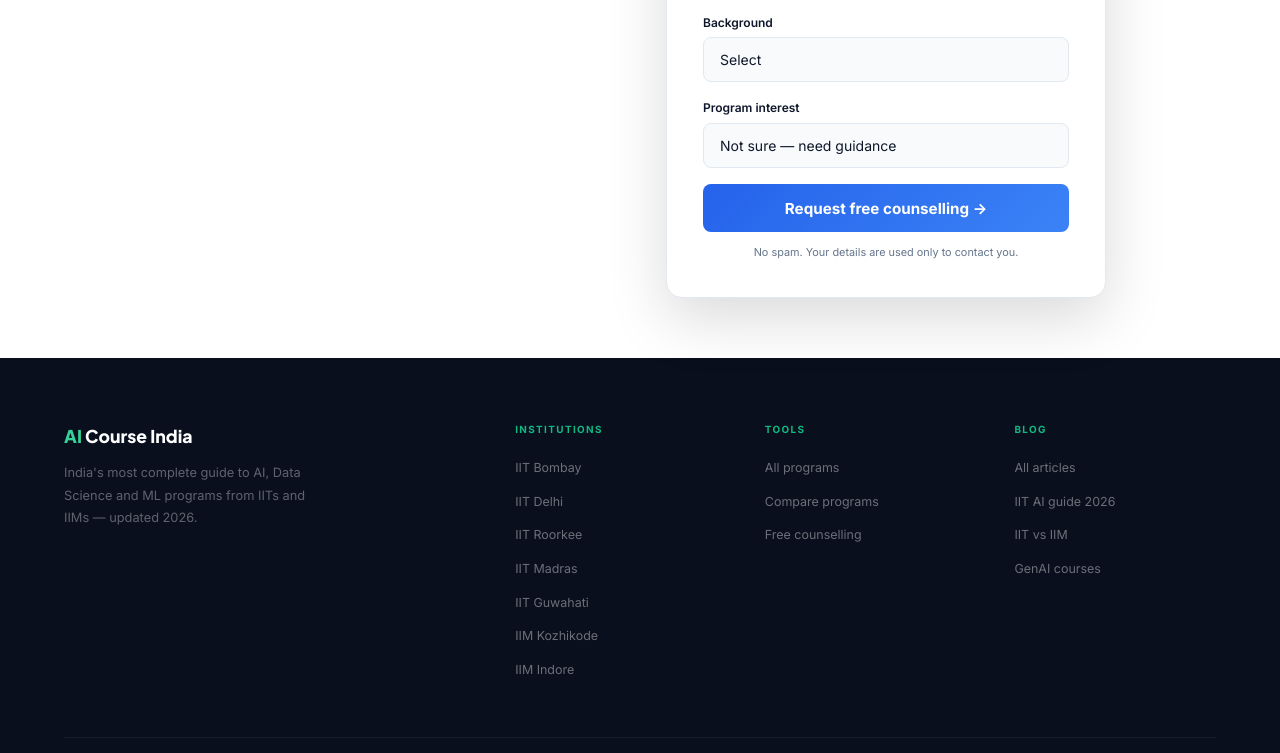
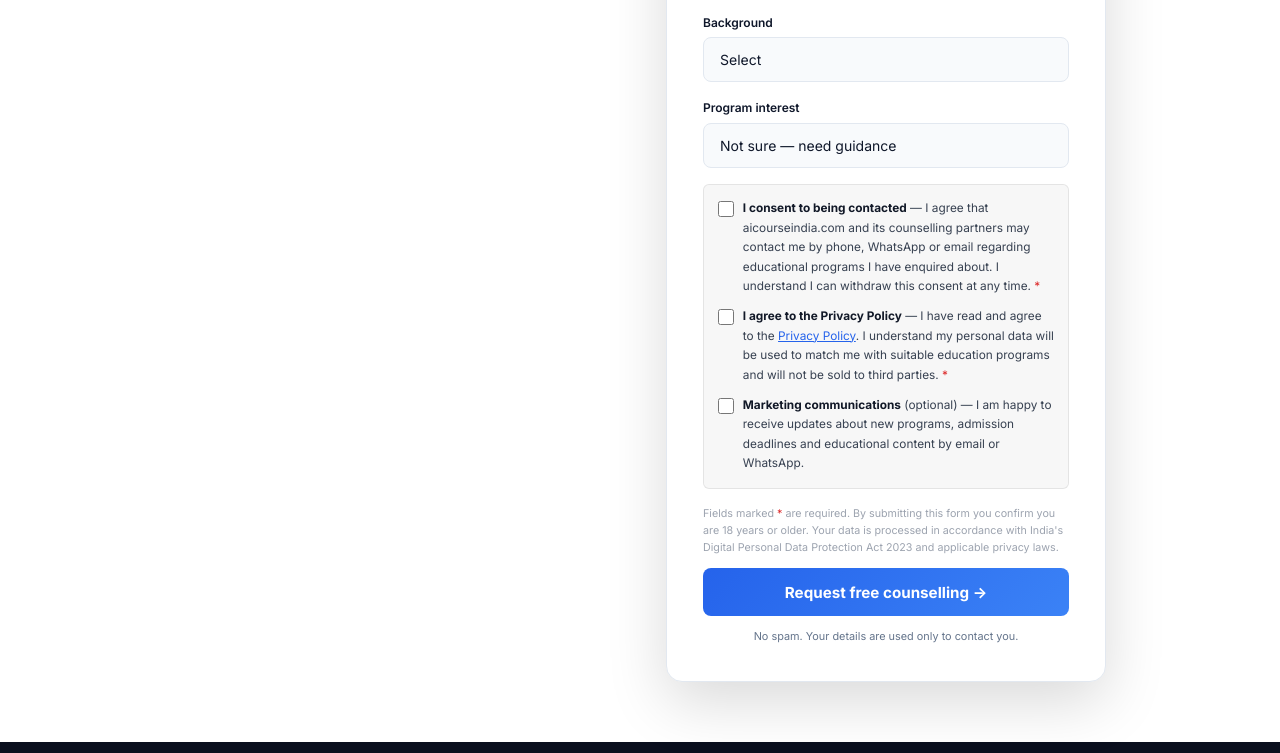
Before and after one commit to durgeshkekare-gif/aicourseindia-com, a website: page apply.html in a window 1280 px wide. Shown: the part 673-1426 px from the top of the page. Drawn offline with Linux system fonts and the light colour scheme.

Commit message:
Add GDPR/DPDP consent checkboxes to all apply forms: 2 required (contact consent + privacy policy) + 1 optional (marketing). Capture consent status (Yes/No) in Google Sheet columns R/S/T. Compliant with India DPDP Act 2023, GDPR and global data privacy standards.

```diff
--- a/api/lead.js
+++ b/api/lead.js
@@ -51,7 +51,10 @@ module.exports = async function handler(req, res) {
       data.utmMedium     || "",                                       // N UTM Medium
       data.utmCampaign   || "",                                       // O UTM Campaign
       "New",                                                          // P Status
-      data.message       || "",                                       // Q Notes
+      data.message       || "",                                       // Q  Notes
+      data.consentContact  === "on" ? "Yes" : "No",                   // R  Consent: Contact
+      data.consentData     === "on" ? "Yes" : "No",                   // S  Consent: Privacy Policy
+      data.consentMarketing === "on" ? "Yes" : "No",                  // T  Consent: Marketing
     ];
 
     await sheets.spreadsheets.values.append({
--- a/apply.html
+++ b/apply.html
@@ -65,6 +65,39 @@
             <option>IIM Indore — AI & Cybersecurity for Organizations</option>
           </select>
         </div>
+
+        <!-- CONSENT CHECKBOXES -->
+        <div style="margin-bottom:1rem;padding:.875rem;background:rgba(0,0,0,.03);border-radius:6px;border:1px solid rgba(0,0,0,.08);">
+
+          <label style="display:flex;align-items:flex-start;gap:.55rem;cursor:pointer;margin-bottom:.65rem;">
+            <input type="checkbox" name="consentContact" id="consentContact" required
+              style="width:16px;height:16px;min-width:16px;margin-top:2px;accent-color:#00C896;cursor:pointer;">
+            <span style="font-size:.74rem;color:#374151;line-height:1.65;">
+              <strong style="color:#111827;">I consent to being contacted</strong> — I agree that aicourseindia.com and its counselling partners may contact me by phone, WhatsApp or email regarding educational programs I have enquired about. I understand I can withdraw this consent at any time. <span style="color:#DC2626;">*</span>
+            </span>
+          </label>
+
+          <label style="display:flex;align-items:flex-start;gap:.55rem;cursor:pointer;margin-bottom:.65rem;">
+            <input type="checkbox" name="consentData" id="consentData" required
+              style="width:16px;height:16px;min-width:16px;margin-top:2px;accent-color:#00C896;cursor:pointer;">
+            <span style="font-size:.74rem;color:#374151;line-height:1.65;">
+              <strong style="color:#111827;">I agree to the Privacy Policy</strong> — I have read and agree to the <a href="/privacy.html" target="_blank" style="color:#2563EB;text-decoration:underline;">Privacy Policy</a>. I understand my personal data will be used to match me with suitable education programs and will not be sold to third parties. <span style="color:#DC2626;">*</span>
+            </span>
+          </label>
+
+          <label style="display:flex;align-items:flex-start;gap:.55rem;cursor:pointer;">
+            <input type="checkbox" name="consentMarketing" id="consentMarketing"
+              style="width:16px;height:16px;min-width:16px;margin-top:2px;accent-color:#00C896;cursor:pointer;">
+            <span style="font-size:.74rem;color:#374151;line-height:1.65;">
+              <strong style="color:#111827;">Marketing communications</strong> (optional) — I am happy to receive updates about new programs, admission deadlines and educational content by email or WhatsApp.
+            </span>
+          </label>
+
+        </div>
+        <p style="font-size:.67rem;color:#9CA3AF;line-height:1.6;margin-bottom:.75rem;">
+          Fields marked <span style="color:#DC2626;">*</span> are required. By submitting this form you confirm you are 18 years or older. Your data is processed in accordance with India's Digital Personal Data Protection Act 2023 and applicable privacy laws.
+        </p>
+        <!-- END CONSENT -->
         <button type="submit" class="form-submit">Request free counselling &rarr;</button>
         <p style="font-size:0.68rem;color:var(--text-muted);text-align:center;margin-top:0.75rem;">No spam. Your details are used only to contact you.</p>
       </form>
```
